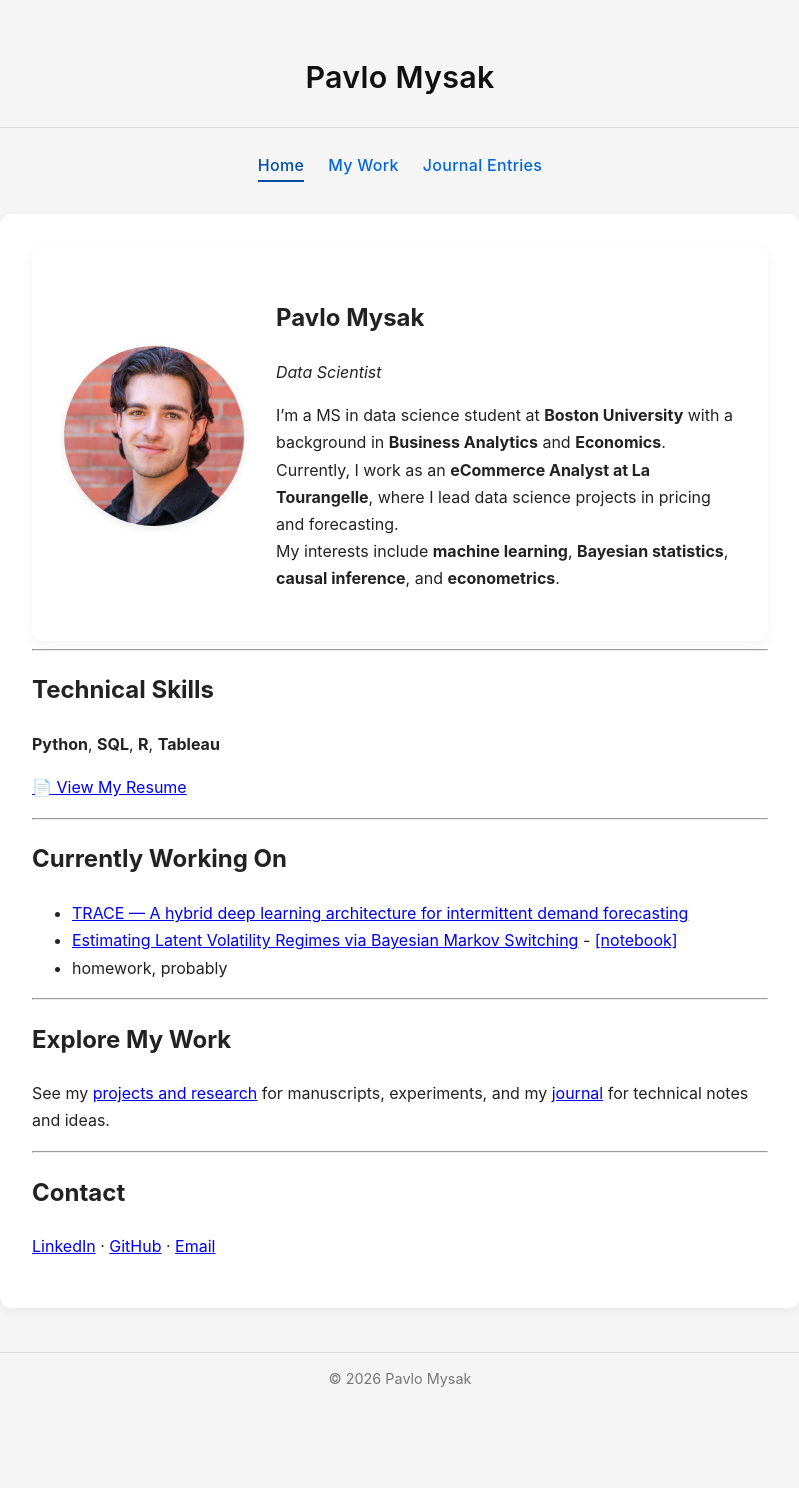
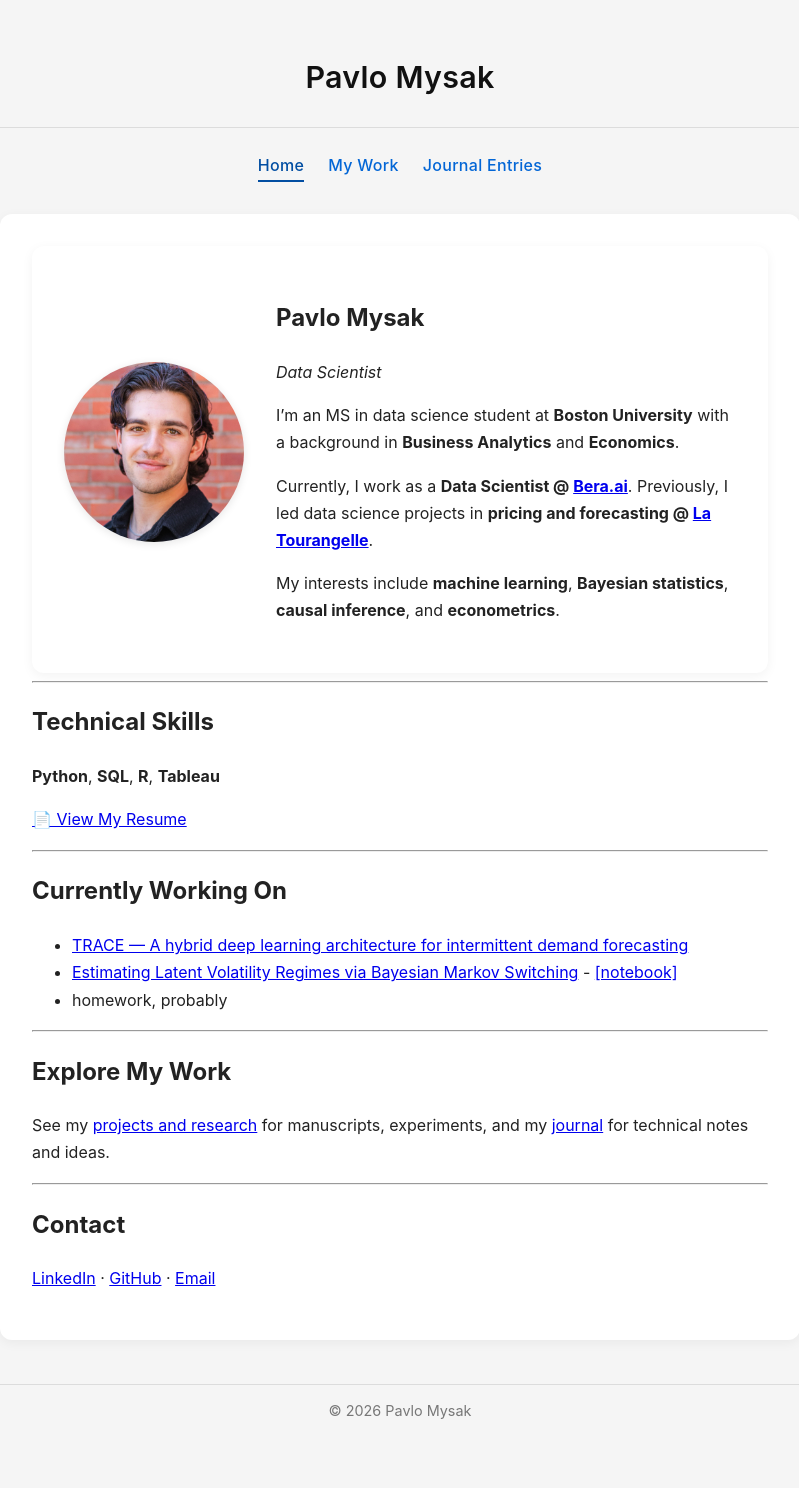
Before and after one commit to pavlomysak/pavlomysak.github.io, a Jekyll site: the page built from index.md, in a window 1280 px wide. Shown: the whole page, without its empty margins (240-1039 px from the left). Built offline with Jekyll 4.4.1, drawn with Linux system fonts in a browser that asks for light colours; before the commit the page ends 1456 px from its top, so only the background shows below that.

Commit message:
Revise professional background in index.md
Updated current position and previous experience in the profile.

```diff
--- a/index.md
+++ b/index.md
@@ -6,8 +6,10 @@ title: Home
 # Pavlo Mysak
 _Data Scientist_
 
-I’m a MS in data science student at **Boston University** with a background in **Business Analytics** and **Economics**.
-Currently, I work as an **eCommerce Analyst at La Tourangelle**, where I lead data science projects in pricing and forecasting.
+I’m an MS in data science student at **Boston University** with a background in **Business Analytics** and **Economics**.
+
+Currently, I work as a **Data Scientist @ [Bera.ai](https://bera.ai)**. Previously, I led data science projects in **pricing and forecasting @ [La Tourangelle](https://latourangelle.com)**.
+
 My interests include **machine learning**, **Bayesian statistics**, **causal inference**, and **econometrics**.
 
 <!--more-->
```
